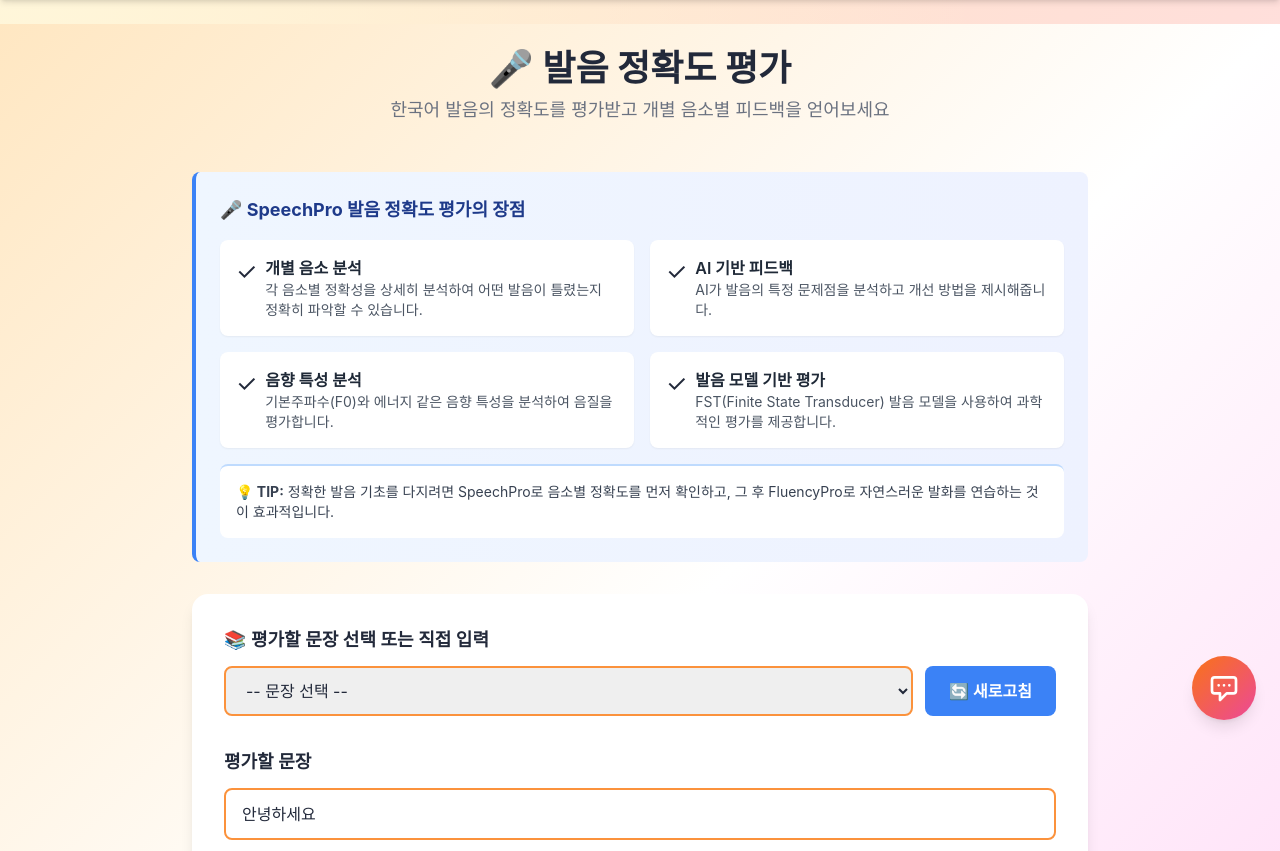
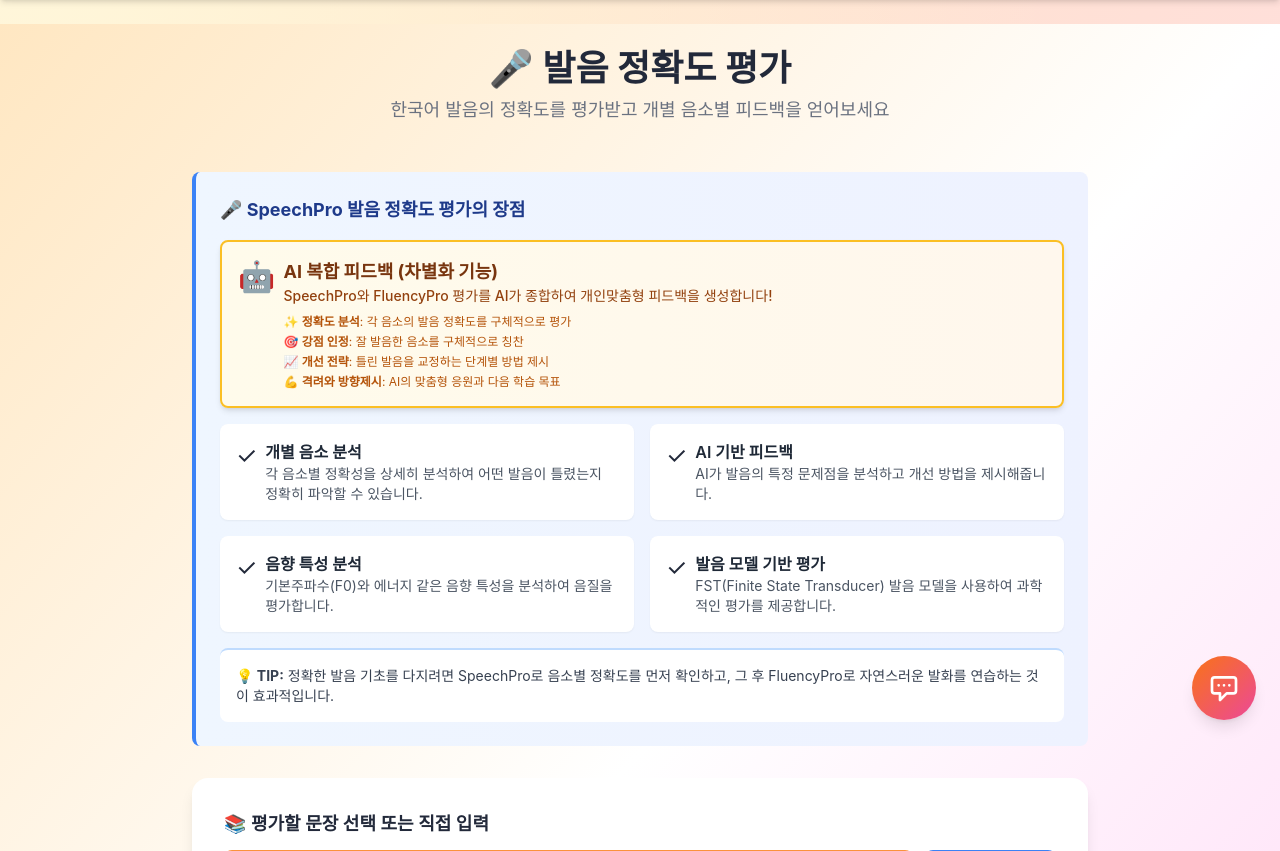
Before and after one commit to babaoflamp/onui-ai, a FastAPI app: page /speechpro-practice in a window 1280 px wide. Shown: the part 56-907 px from the top of the page. Run offline with FastAPI, Linux system fonts and the light colour scheme; some libraries are stand-ins or nearby versions; some web fonts are replaced.

Commit message:
design: SpeechPro 장점 섹션에 AI 복합 피드백 강조
- AI 복합 피드백을 발음 정확도 평가의 차별화 기능으로 강조
- 전체 폭 아이템(md:col-span-2)으로 시각적 우선순위 상향
- 황색/주황색 그래디언트 배경으로 돋보이게 강조
- 4가지 SpeechPro 맞춤형 기능 명시:
  * 정확도 분석
  * 강점 인정
  * 개선 전략
  * 격려와 방향제시

```diff
--- a/templates/speechpro-practice.html
+++ b/templates/speechpro-practice.html
@@ -23,6 +23,25 @@
       </h3>
 
       <div class="grid grid-cols-1 md:grid-cols-2 gap-4 mb-4">
+        <!-- AI 복합 피드백 - 강조 아이템 -->
+        <div class="md:col-span-2 bg-gradient-to-r from-amber-50 to-orange-50 p-4 rounded-lg shadow-md border-2 border-amber-400">
+          <div class="flex items-start gap-2">
+            <span class="text-3xl">🤖</span>
+            <div class="flex-1">
+              <h4 class="font-bold text-amber-900 text-lg">AI 복합 피드백 (차별화 기능)</h4>
+              <p class="text-sm text-amber-800 font-medium mb-2">
+                SpeechPro와 FluencyPro 평가를 AI가 종합하여 개인맞춤형 피드백을 생성합니다!
+              </p>
+              <ul class="text-xs text-amber-700 space-y-1">
+                <li>✨ <strong>정확도 분석</strong>: 각 음소의 발음 정확도를 구체적으로 평가</li>
+                <li>🎯 <strong>강점 인정</strong>: 잘 발음한 음소를 구체적으로 칭찬</li>
+                <li>📈 <strong>개선 전략</strong>: 틀린 발음을 교정하는 단계별 방법 제시</li>
+                <li>💪 <strong>격려와 방향제시</strong>: AI의 맞춤형 응원과 다음 학습 목표</li>
+              </ul>
+            </div>
+          </div>
+        </div>
+
         <div class="bg-white p-4 rounded-lg shadow-sm">
           <div class="flex items-start gap-2">
             <span class="text-2xl">✓</span>
```
